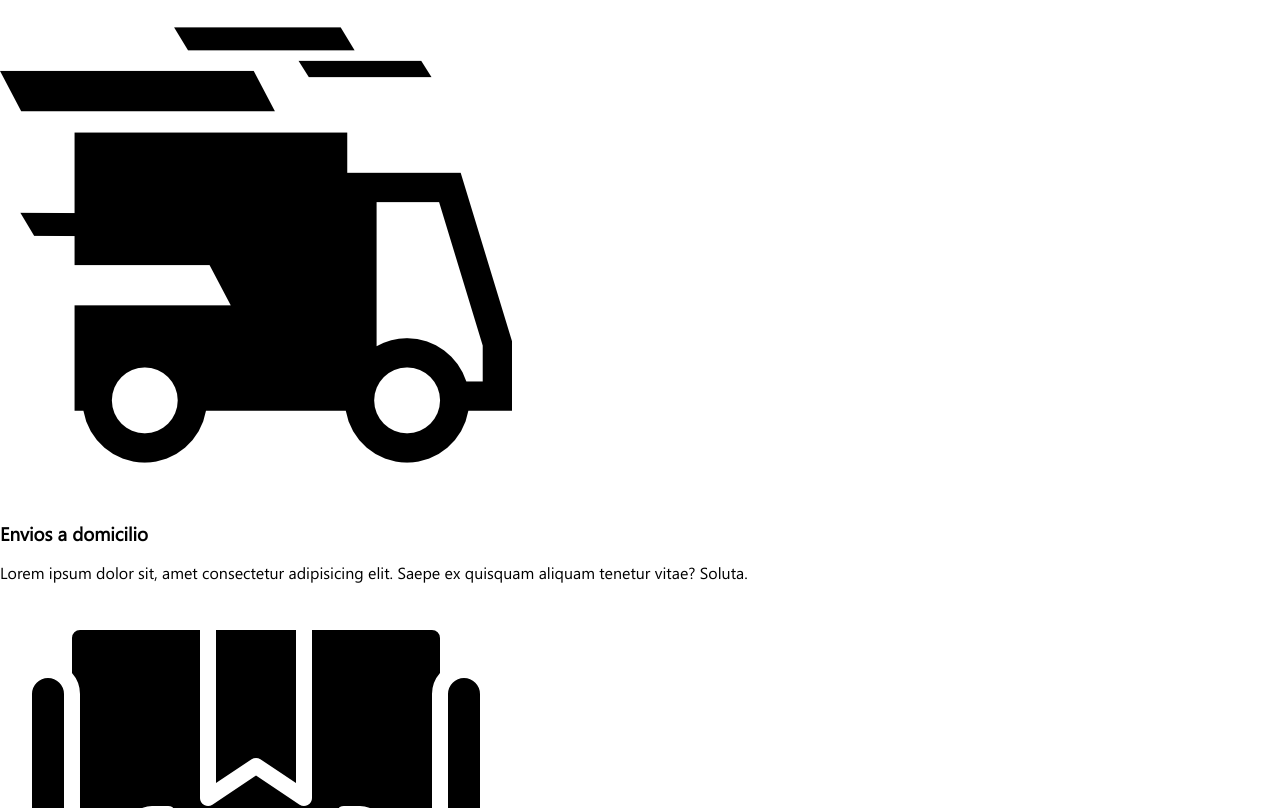
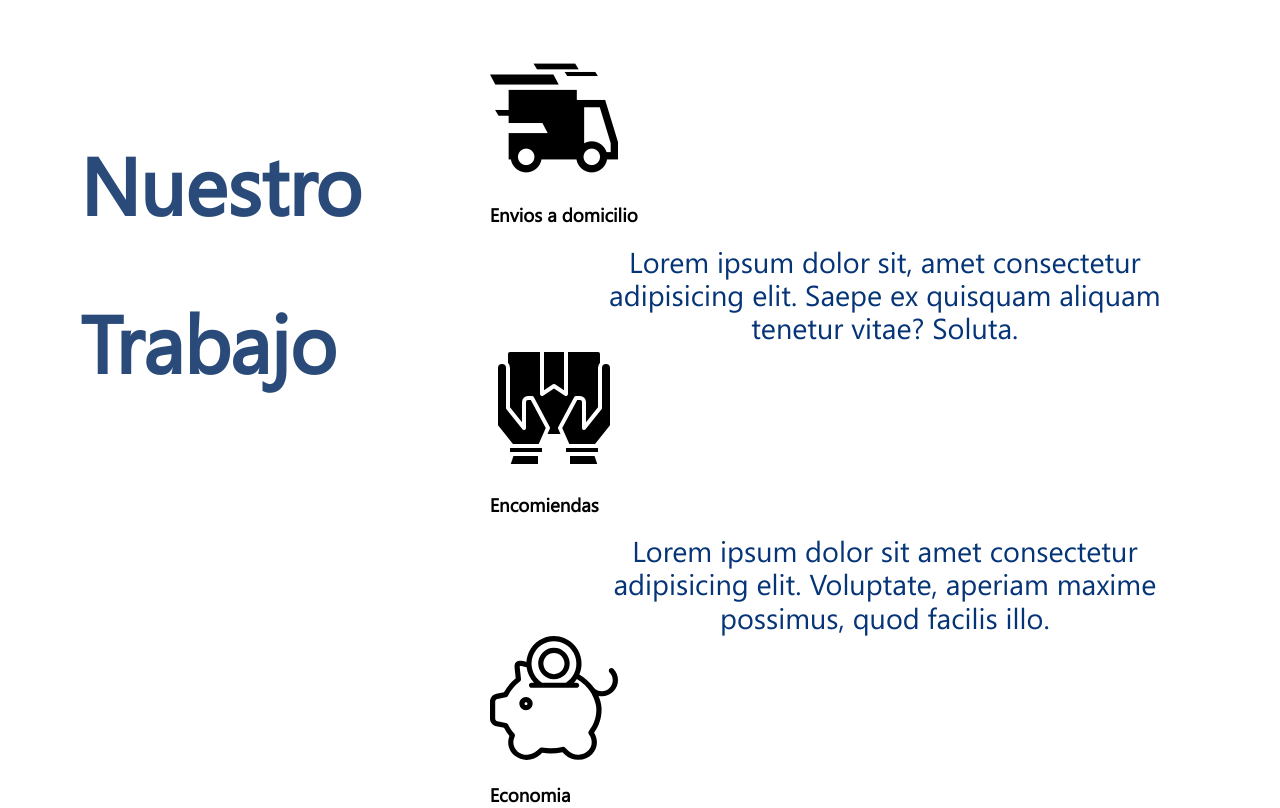
Before and after one commit to elPkaz/Evaluacion1, a plain HTML site: page index.html in a window 1280 px wide. Shown: the part 620-1428 px from the top of the page. Drawn offline with nearby package versions, Linux system fonts and the light colour scheme.

Commit message:
biturriaga-nuestroequipo

```diff
--- a/css/styles.css
+++ b/css/styles.css
@@ -59,3 +59,51 @@ h1{
     text-decoration: none;
     border-radius: 10px;
 }
+
+/* HEADER FIN */
+
+main{
+    display: flex;
+    flex-wrap: wrap;
+}
+
+h2{
+    font-size: 5rem;
+    color: #2A4B7A;
+}
+
+p{
+    font-size: 1.8rem;
+    color: #053477;
+    text-align: center;
+    margin: 0rem 5rem;
+}
+
+.contenedor-main{
+    display: flex;
+    margin-top: 10rem;
+}
+
+.contenedor-trabajo{
+    display: flex;
+    flex-direction: column;
+}
+
+.nuestro-trabajo{
+    margin: 1rem 0rem;
+    margin-left: 5rem;
+    margin-right: 8rem;
+}
+
+.imagen-trabajo{
+    height: 8rem;
+    width: 8rem;
+}
+
+.contenedor-equipo{
+    display: flex;
+}
+
+.contenedor-contactos{
+    display: flex;
+}
--- a/index.html
+++ b/index.html
@@ -58,54 +58,84 @@
     <!--Fin Header-->
 
     <!--Inicio Main-->
+    <main>
+        <div class="contenedor-main">
+            <div class="nuestro-trabajo">
                 <h2>
                     Nuestro
                 </h2>
                 <h2>
                     Trabajo
                 </h2>
-
-    <img src="img/Envios.png" alt="Imagen envios">
+            </div>
+            <div class="contenedor-trabajo">
+                <div class="trabajo">
+                    <div>
+                        <img class="imagen-trabajo" src="img/Envios.png" alt="Imagen envios">
+                    </div>
 
                     <h3>Envios a domicilio</h3>
                     <p>Lorem ipsum dolor sit, amet consectetur adipisicing elit. Saepe ex quisquam aliquam
                         tenetur vitae? Soluta.
                     </p>
+                </div>
 
-    <img src="img/Pedidos.svg" alt="Imagen pedidos">
+                <div class="trabajo">
+                    <div>
+                        <img class="imagen-trabajo" src="img/Pedidos.svg" alt="Imagen pedidos">
+                    </div>
 
                     <h3>Encomiendas</h3>
                     <p>Lorem ipsum dolor sit amet consectetur adipisicing elit. Voluptate, aperiam maxime
                         possimus, quod facilis illo.
                     </p>
+                </div>
 
-    <img src="img/Economia.svg" alt="Imagen economia">
+                <div class="trabajo">
+                    <div>
+                        <img class="imagen-trabajo" src="img/Economia.svg" alt="Imagen economia">
+                    </div>
 
                     <h3>Economia</h3>
                     <p>Lorem, ipsum dolor sit amet consectetur adipisicing elit. At, vel? Quam, voluptate
                         tempora. Sit, molestiae.
                     </p>
+                </div>
+            </div>
+        </div>
 
+        <div class="contenedor-equipo">
+            <div class="nuestro-equipo">
                 <h2>Nuestro equipo</h2>
-
+            </div>
+            <div class="equipo">
+                <div>
                     <img src="img/avatar.png" alt="Imagen Equipo">
                     <h3>Equipo persona I</h3>
                     <p>Lorem ipsum dolor sit, amet consectetur adipisicing elit. Saepe ex quisquam aliquam tenetur
                         vitae? Soluta.
                     </p>
+                </div>
 
+                <div>
                     <img src="img/avatar2.png" alt="Imagen Equipo">
                     <h3>Equipo persona II</h3>
                     <p>Lorem ipsum dolor sit amet consectetur adipisicing elit. Voluptate, aperiam maxime possimus, quod
                         facilis.
                     </p>
+                </div>
 
+                <div>
                     <img src="img/avatar3.png" alt="Imagen Equipo">
                     <h3>Equipo persona III</h3>
                     <p>Lorem, ipsum dolor sit amet consectetur adipisicing elit. At, vel? Quam, voluptate tempora. Sit,
                         molestiae.
                     </p>
+                </div>
+            </div>
+        </div>
 
+        <div class="contenedor-contactos">
             <h2>Contacto</h2>
             <ul>
                 <li>800 20 20 20 </li>
@@ -141,6 +171,8 @@
                     <input type="submit">
                 </div>
             </form>
+        </div>
+    </main>
     <!--Fin Main-->
 
     <!--Inicio Footer-->
```
Lines whose indentation alone changed are shown as unchanged.
